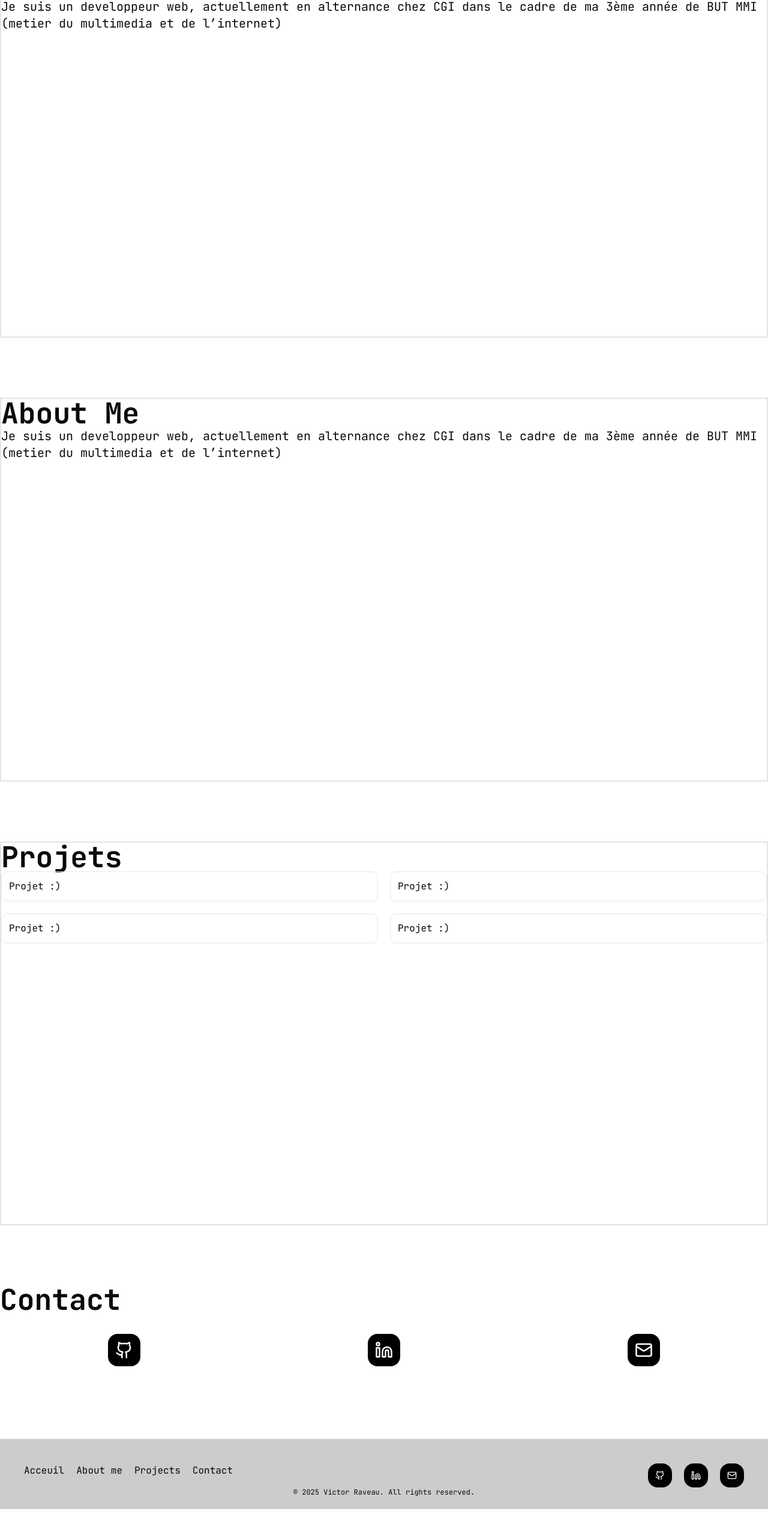
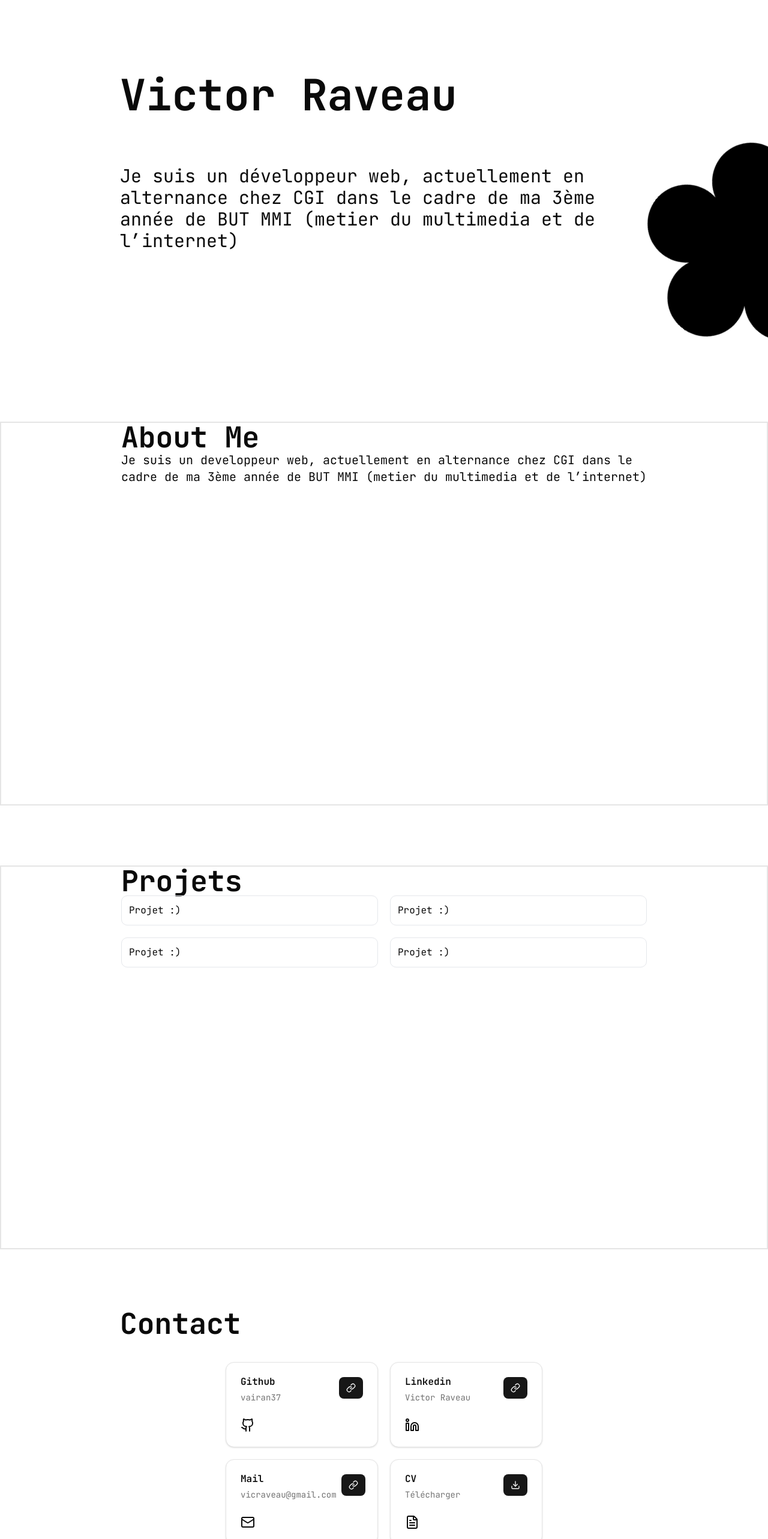
Before and after one commit to vairan37/my-portfolio, a Next.js app: page / in a window 1280 px wide. Shown: the part 177-2743 px from the top of the page at 60% size. Before the commit the page ends 2693 px from the top, so only its background shows below. Built offline with nearby package versions, Linux system fonts and the light colour scheme.

Commit message:
fleur tournante fix + ajout de card Contact

```diff
--- a/app/components/AboutMe.jsx
+++ b/app/components/AboutMe.jsx
@@ -1,6 +1,6 @@
 export default function AboutMe() {
   return (
-    <div id="about" className=" border-2 h-[80vh]">
+    <div id="about" className=" border-2 h-[80vh] pl-50 pr-50">
       <h2 className="text-5xl font-bold">About Me</h2>
       <p className="text-xl">
         Je suis un developpeur web, actuellement en alternance chez CGI dans le
--- a/app/components/Acceuil.jsx
+++ b/app/components/Acceuil.jsx
@@ -1,12 +1,15 @@
+import { FlowerIcon } from "./icons/FlowerIcon";
+
 export default function Acceuil() {
   return (
-    <div id="acceuil" className="mt-25 h-[80vh] border-2">
+    <div id="acceuil" className="mt-75 h-[60vh] relative overflow-hidden pl-50 pr-50">
       <h1 className="text-7xl font-bold">Victor Raveau</h1>
-      <p className="text-xl">
-        Je suis un developpeur web, actuellement en alternance chez CGI dans le
+      <p className="text-3xl mt-20">
+        Je suis un développeur web, actuellement en alternance chez CGI dans le
         cadre de ma 3ème année de BUT MMI (metier du multimedia et de
         l’internet)
       </p>
+      <FlowerIcon className="animate-spin-slow absolute bottom-5 right-[-8rem]  text-black dark:text-white" />
     </div>
   );
 }
--- a/app/components/Contact.jsx
+++ b/app/components/Contact.jsx
@@ -1,12 +1,103 @@
-import { Github, Linkedin, Mail } from "lucide-react";
+import { Button } from "@/components/ui/button";
+import {
+  Card,
+  CardAction,
+  CardContent,
+  CardDescription,
+  CardFooter,
+  CardHeader,
+  CardTitle,
+} from "@/components/ui/card";
+import {
+  Github,
+  Linkedin,
+  Mail,
+  ArrowUpRight,
+  FileText,
+  Link,
+  Download,
+} from "lucide-react";
 
 export default function Contact() {
   return (
-    <div id="contact" className="h-[20vh]">
+    <div id="contact" className="h-full pl-50 pr-50">
       <h2 className="text-5xl font-bold">Contact</h2>
+      <div className="grid grid-cols-2 gap-5 m-10 w-[60%] mx-auto">
+        <Card>
+          <CardHeader>
+            <CardTitle>Github</CardTitle>
+            <CardDescription>vairan37</CardDescription>
+            <CardAction>
+              <a
+                href="https://github.com/vairan37"
+                target="_blank"
+                rel="noopener noreferrer"
+              >
+                <Button>
+                  <Link />
+                </Button>
+              </a>
+            </CardAction>
+          </CardHeader>
+          <CardContent>
+            <Github />
+          </CardContent>
+        </Card>
+        <Card>
+          <CardHeader>
+            <CardTitle>Linkedin</CardTitle>
+            <CardDescription>Victor Raveau</CardDescription>
+            <CardAction>
+              <a
+                href="https://www.linkedin.com/in/victor-raveau/"
+                target="_blank"
+                rel="noopener noreferrer"
+              >
+                <Button>
+                  <Link />
+                </Button>
+              </a>
+            </CardAction>
+          </CardHeader>
+          <CardContent>
+            <Linkedin />
+          </CardContent>
+        </Card>
 
-      <div className="flex flex-row gap-5 justify-around items-center h-3/4">
-        <div className="bg-black dark:bg-white p-3 rounded-2xl">
+        <Card>
+          <CardHeader>
+            <CardTitle>Mail</CardTitle>
+            <CardDescription>vicraveau@gmail.com</CardDescription>
+            <CardAction>
+              <a href="mailto:vicraveau@gmail.com">
+                <Button>
+                  <Link />
+                </Button>
+              </a>
+            </CardAction>
+          </CardHeader>
+          <CardContent>
+            <Mail />
+          </CardContent>
+        </Card>
+        <Card>
+          <CardHeader>
+            <CardTitle>CV</CardTitle>
+            <CardDescription>Télécharger</CardDescription>
+            <CardAction>
+              <a href="mailto:vicraveau@gmail.com">
+                <Button>
+                  <Download />
+                </Button>
+              </a>
+            </CardAction>
+          </CardHeader>
+          <CardContent>
+            <FileText />
+          </CardContent>
+        </Card>
+
+        {/* <div className="bg-black dark:bg-white p-3 rounded-2xl">
           <a href="https://github.com/vairan37">
             <Github className="text-white dark:text-black" size={30} />
           </a>
@@ -20,7 +111,7 @@ export default function Contact() {
           <a href="mailto:vicraveau@gmail.com">
             <Mail className="text-white dark:text-black" size={30} />
           </a>
-        </div>
+        </div> */}
       </div>
     </div>
   );
--- a/app/components/Main.jsx
+++ b/app/components/Main.jsx
@@ -2,10 +2,11 @@ import Acceuil from "./Acceuil";
 import AboutMe from "./AboutMe";
 import Projets from "./Projets";
 import Contact from "./Contact";
+import Image from "next/image";
 
 export default function Main() {
   return (
-    <div className="flex flex-col gap-25 max-w-7xl w-full mx-auto mb-24">
+    <div className="flex flex-col gap-25 w-full mx-auto relative overflow-hidden">
       <Acceuil />
       <AboutMe />
       <Projets />
--- a/app/components/Nav.jsx
+++ b/app/components/Nav.jsx
@@ -1,9 +1,14 @@
+import { FlowerIcon } from "./icons/FlowerIcon";
+
 export default function Nav() {
   return (
-    <div className="flex flex-row gap-5">
+    <div className="flex flex-row gap-5 items-center">
       <a href="#acceuil">Acceuil</a>
+      <FlowerIcon className="w-[15px] h-[15px] animate-spin-slow text-black dark:text-white" />
       <a href="#about">About me</a>
+      <FlowerIcon className="w-[15px] h-[15px] animate-spin-slow text-black dark:text-white" />
       <a href="#projets">Projects</a>
+      <FlowerIcon className="w-[15px] h-[15px] animate-spin-slow text-black dark:text-white" />
       <a href="#contact">Contact</a>
     </div>
   );
--- a/app/components/Option/Langue.jsx
+++ b/app/components/Option/Langue.jsx
@@ -18,3 +18,5 @@ export default function Langue() {
     </div>
   );
 }
+//TODO: finir d'ecrire les texte
+//TODO: finir la traduction
--- a/app/components/Option/Theme.jsx
+++ b/app/components/Option/Theme.jsx
@@ -25,11 +25,11 @@ export default function Theme() {
         </Button>
       </DropdownMenuTrigger>
       <DropdownMenuContent align="end">
+        <DropdownMenuItem onClick={() => setTheme("dark")}>
+          Dark
+        </DropdownMenuItem>
         <DropdownMenuItem onClick={() => setTheme("light")}>
           Light
-        </DropdownMenuItem>
-        <DropdownMenuItem onClick={() => setTheme("dark")}>
-          Dark
         </DropdownMenuItem>
         <DropdownMenuItem onClick={() => setTheme("system")}>
           System
--- a/app/components/Projets.jsx
+++ b/app/components/Projets.jsx
@@ -2,7 +2,7 @@ import Projet from "./Projet";
 
 export default function Projets() {
   return (
-    <div id="projets" className="border-2 h-[80vh]">
+    <div id="projets" className="border-2 h-[80vh] pl-50 pr-50">
       <h2 className="text-5xl font-bold">Projets</h2>
       <div className="grid grid-cols-2 gap-5">
         <Projet />
--- /dev/null
+++ b/app/components/icons/FlowerIcon.jsx
@@ -0,0 +1,18 @@
+export function FlowerIcon({ className, ...props }) {
+  return (
+    <svg
+      width="337"
+      height="327"
+      viewBox="0 0 337 327"
+      fill="none"
+      xmlns="http://www.w3.org/2000/svg"
+      className={className}
+      {...props}
+    >
+      <path
+        d="M169 0C204.899 0 234 29.1015 234 65C234 74.6509 231.895 83.8099 228.122 92.0449C239.685 81.4594 255.088 75 272 75C307.899 75 337 104.101 337 140C337 175.899 307.899 205 272 205C268.514 205 265.092 204.724 261.754 204.195C282.687 214.992 297 236.824 297 262C297 297.899 267.899 327 232 327C199.996 327 173.395 303.87 168 273.415C162.605 303.87 136.004 327 104 327C68.1015 327 39 297.899 39 262C39 236.984 53.1323 215.268 73.8486 204.401C70.9552 204.795 68.0015 205 65 205C29.1015 205 0 175.899 0 140C0 104.101 29.1015 75 65 75C82.8189 75 98.9623 82.1708 110.704 93.7832C106.412 85.107 104 75.3352 104 65C104 29.1015 133.101 0 169 0Z"
+        fill="currentColor"
+      />
+    </svg>
+  );
+}
--- a/app/globals.css
+++ b/app/globals.css
@@ -9,7 +9,7 @@
   --font-sans: var(--font-geist-sans);
   --font-mono: var(--font-geist-mono);
   --font-jetbrains: var(--font-jetbrains-mono);
-  --color-fond: #0E0D2A;
+  --color-fond: #161618;
   --color-sidebar-ring: var(--sidebar-ring);
   --color-sidebar-border: var(--sidebar-border);
   --color-sidebar-accent-foreground: var(--sidebar-accent-foreground);
@@ -43,6 +43,7 @@
   --radius-md: calc(var(--radius) - 2px);
   --radius-lg: var(--radius);
   --radius-xl: calc(var(--radius) + 4px);
+  --animate-spin-slow: spin 10s linear infinite;
 }
 
 body {
--- /dev/null
+++ b/components/ui/card.tsx
@@ -0,0 +1,92 @@
+import * as React from "react"
+
+import { cn } from "@/lib/utils"
+
+function Card({ className, ...props }: React.ComponentProps<"div">) {
+  return (
+    <div
+      data-slot="card"
+      className={cn(
+        "bg-card text-card-foreground flex flex-col gap-6 rounded-xl border py-6 shadow-sm",
+        className
+      )}
+      {...props}
+    />
+  )
+}
+
+function CardHeader({ className, ...props }: React.ComponentProps<"div">) {
+  return (
+    <div
+      data-slot="card-header"
+      className={cn(
+        "@container/card-header grid auto-rows-min grid-rows-[auto_auto] items-start gap-2 px-6 has-data-[slot=card-action]:grid-cols-[1fr_auto] [.border-b]:pb-6",
+        className
+      )}
+      {...props}
+    />
+  )
+}
+
+function CardTitle({ className, ...props }: React.ComponentProps<"div">) {
+  return (
+    <div
+      data-slot="card-title"
+      className={cn("leading-none font-semibold", className)}
+      {...props}
+    />
+  )
+}
+
+function CardDescription({ className, ...props }: React.ComponentProps<"div">) {
+  return (
+    <div
+      data-slot="card-description"
+      className={cn("text-muted-foreground text-sm", className)}
+      {...props}
+    />
+  )
+}
+
+function CardAction({ className, ...props }: React.ComponentProps<"div">) {
+  return (
+    <div
+      data-slot="card-action"
+      className={cn(
+        "col-start-2 row-span-2 row-start-1 self-start justify-self-end",
+        className
+      )}
+      {...props}
+    />
+  )
+}
+
+function CardContent({ className, ...props }: React.ComponentProps<"div">) {
+  return (
+    <div
+      data-slot="card-content"
+      className={cn("px-6", className)}
+      {...props}
+    />
+  )
+}
+
+function CardFooter({ className, ...props }: React.ComponentProps<"div">) {
+  return (
+    <div
+      data-slot="card-footer"
+      className={cn("flex items-center px-6 [.border-t]:pt-6", className)}
+      {...props}
+    />
+  )
+}
+
+export {
+  Card,
+  CardHeader,
+  CardFooter,
+  CardTitle,
+  CardAction,
+  CardDescription,
+  CardContent,
+}
```
Also changed, not shown: public/image/fleur.svg (added).
